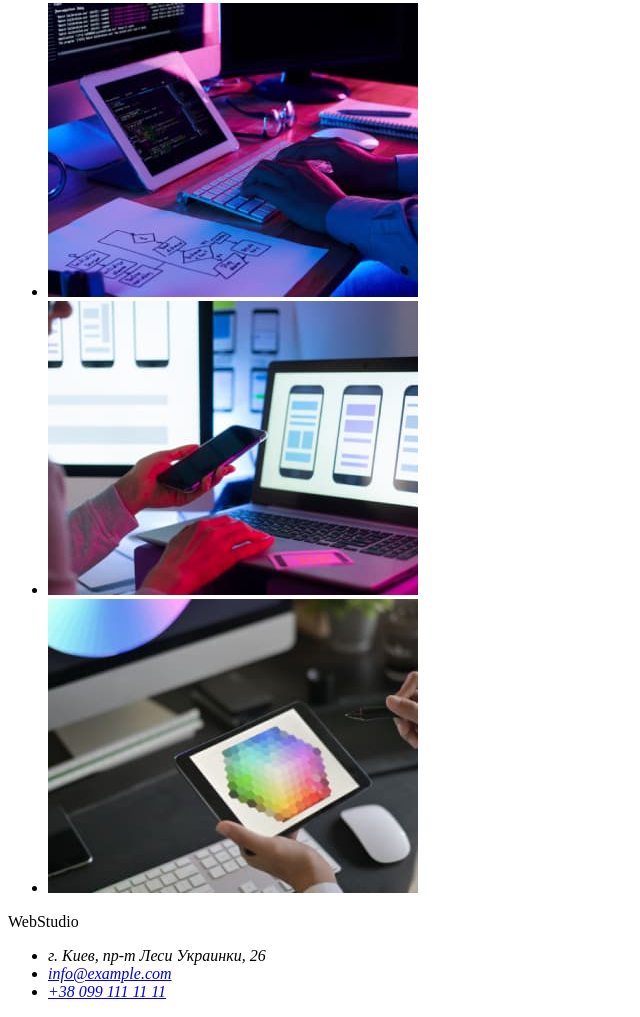
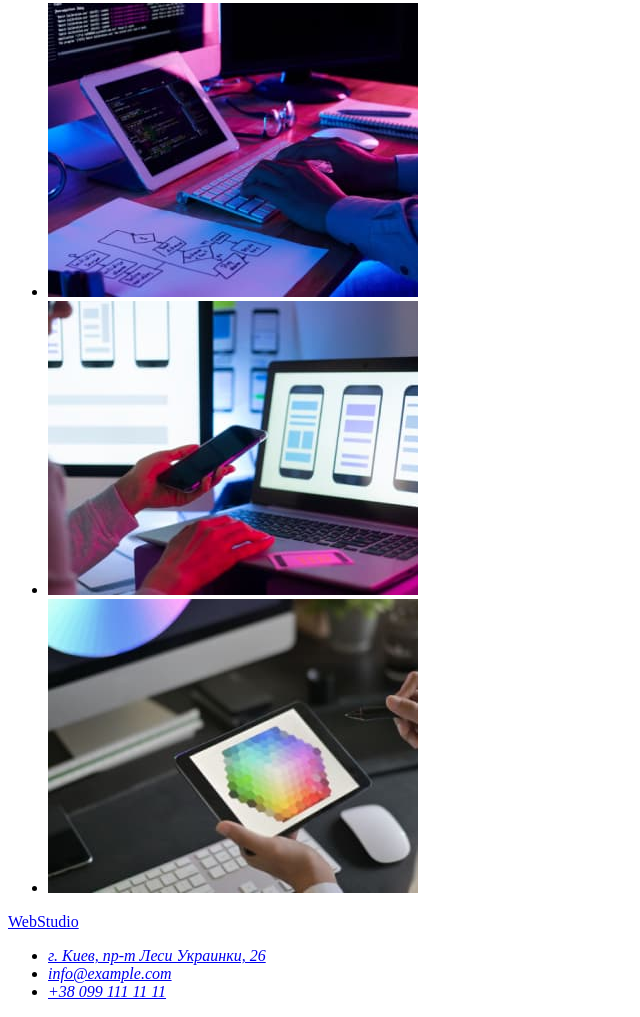
Before and after one commit to olegsa67/goit-markup-hw-01, a plain HTML site: page index.html in a window 1280 px wide. Shown: the part 591-1608 px from the top of the page, without its empty margins (0-640 px from the left). Drawn offline with Linux system fonts and the light colour scheme.

Commit message:
Внесені зміни до footer

```diff
--- a/index.html
+++ b/index.html
@@ -81,11 +81,17 @@
     </main>
     <!-- Footer section -->
     <footer class="footer">
-        <p class="logo">WebStudio</p>
+        <a class="logo" href="logo">WebStudio</a>
         <address class="contatcs-address" id="contatcs">
         <ul class="footer-contact">
           <li class="footer-item">
-            <a class="footer-address">г. Киев, пр-т Леси Украинки, 26</a>
+            <a
+              class="footer-address"
+              target="_blank"
+              rel="noopener noreferrer"
+              href="https://www.google.com.ua/maps/@50.4285715,30.5371504,17.5z?hl=uk"
+              >г. Киев, пр-т Леси Украинки, 26</a
+            >
           </li>
           <li class="footer-item">
             <a class="footer-mail" href="mailto:info@example.com">info@example.com</a>
```
Also changed, not shown: images/box1.png (deleted), images/box2.png (deleted), images/box3.png (deleted).
